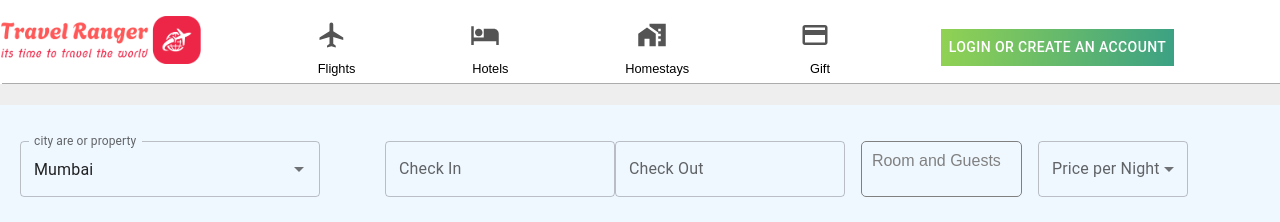
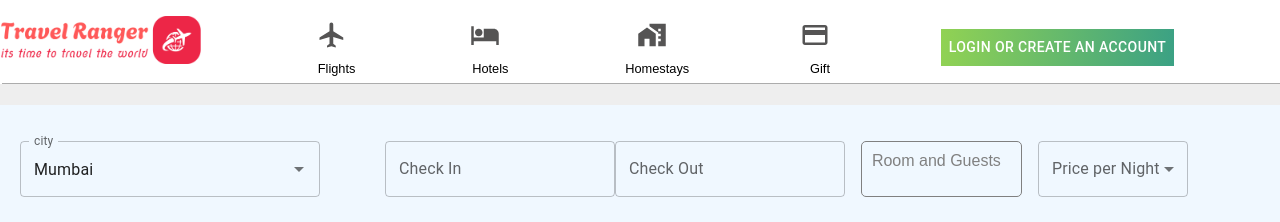
Before and after one commit to jeewan652/tour-and-travel-website, a React (Create React App) app in the folder TravelRanger/: page /hotel in a window 1280 px wide. Shown: the top 222 px of the page. Built offline with nearby package versions, Linux system fonts and the light colour scheme.

Commit message:
code clean

```diff
--- a/TravelRanger/src/pages/flights/Flights.jsx
+++ b/TravelRanger/src/pages/flights/Flights.jsx
@@ -5,7 +5,6 @@ const Flights = () => {
   return (
     <>
       <SearchBox />
-      {/* <FlightResult/> */}
     </>
   );
 };
--- a/TravelRanger/src/pages/hotels/Hotel.jsx
+++ b/TravelRanger/src/pages/hotels/Hotel.jsx
@@ -21,7 +21,6 @@ const Hotel = () => {
   const [value, setValue] = useState(cities[0]);
   const [Data, setData] = useState([]);
   const [reset, setreset] = useState(true);
-  // let input = value;
 
   React.useEffect(() => {
     let mumbaiData = Object.keys(hotels)
@@ -49,7 +48,6 @@ const Hotel = () => {
         sx={{
           backgroundColor: "aliceblue",
           width: "100%",
-          // height: "70px",
 
           top: "105px",
           display: "flex",
@@ -72,7 +70,7 @@ const Hotel = () => {
               <TextField
                 style={{ color: "red" }}
                 {...params}
-                label="city are or property"
+                label="city"
               />
             )}
           />
```
Also changed, not shown: TravelRanger/src/pages/flights/SearchBox.jsx (+0 -45 lines), TravelRanger/src/pages/hotels/Input.jsx (+0 -23 lines), TravelRanger/src/pages/hotels/Modal.jsx (+0 -13 lines).
